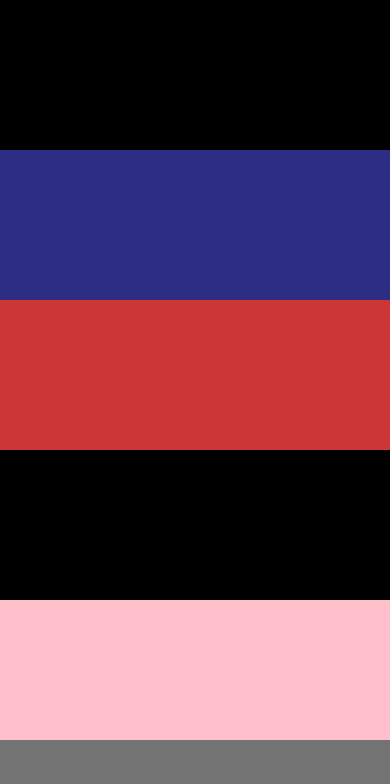
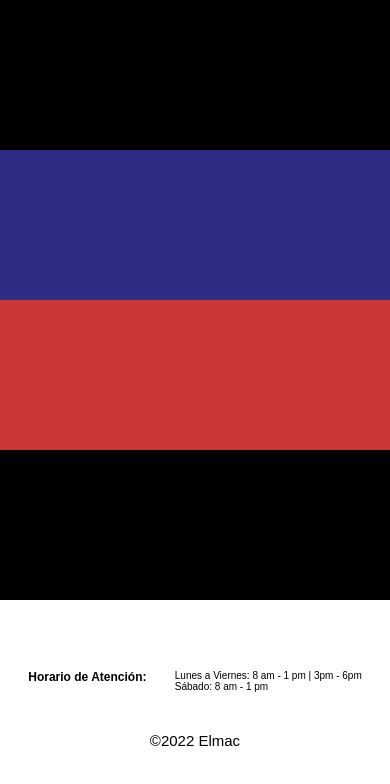
Before and after one commit to EnriqueArana/Elmac, a plain HTML site: page contacto.html in a window 390 px wide. Drawn offline with Linux system fonts and the light colour scheme.

Commit message:
Footer en vista mobile, tablet y desktop de la página contacto

```diff
--- a/contacto.html
+++ b/contacto.html
@@ -32,7 +32,14 @@
             </section>
         </main>
         <footer class="pie">
-
+            <section class="pie__direccion">
+                <h3 class="pie__direccion-titulo">Horario de Atención:</h3>
+                <article class="pie__direccion-textos">
+                    <p class="pie__direccion-texto1">Lunes a Viernes:   8 am - 1 pm   |   3pm - 6pm</p>
+                    <p class="pie__direccion-texto2">Sábado: 8 am - 1 pm</p>
+                </article>
+            </section>
+            <p class="pie__empresa">&copy;2022 Elmac</p>
         </footer>
     </body>
 </html>
--- a/css/contacto_desktop.css
+++ b/css/contacto_desktop.css
@@ -20,12 +20,12 @@
 
 .principal__mision{
     order: 2;
-    height: 70rem;
+    height: 48rem;
 }
 
 .principal__vision{
     order: 3;
-    height: 70rem;
+    height: 48rem;
 }
 
 .principal__redes{
@@ -38,3 +38,23 @@
     width: 2rem;
     order: 4;
 }
+
+.pie__direccion{
+    padding: 0rem 0rem;
+}
+
+.pie__direccion-titulo{
+    font-size: 1.3rem;
+    margin-top: 5rem;
+    padding-left: 10rem;
+}
+.pie__direccion-textos{
+    font-size: 1.2rem;
+    margin-top: 5rem;
+
+}
+.pie__empresa{
+    font-size: 1.9rem;
+    margin-top: 7rem;
+    justify-content: center;
+}
--- a/css/contacto_mobile.css
+++ b/css/contacto_mobile.css
@@ -32,11 +32,23 @@ html{
 
 .principal{
     background-color: white;
-    height: 59rem;
+    height: 48rem;
 }
 
 .pie{
-    background-color: var(--plomo);
+    height: 3rem;
+    text-align: center;
+    margin-top: 2rem;
+    padding-top: 2rem;
+    font-family: sans-serif;
+    font-size: 1.5rem;
+}
+
+.pie__direccion{
+    display: flex;
+    flex-wrap: wrap;
+    justify-content: space-evenly;
+    font-size: 1rem;
 }
 
 .principal__mision{
@@ -52,6 +64,24 @@ html{
 .principal__redes{
     background-color: var(--negro);
 }
-.principal__direccion{
-    background-color: pink;
+
+.pie__direccion-titulo{
+    order: 1;
+    font-size: 1.2rem;
 }
+.pie__direccion-textos{
+    display: block;
+    order: 2;
+    font-size: 1rem;
+}
+
+.pie__empresa{
+    margin-top: 4rem;
+}
+
+.pie__direccion-texto1{
+    text-align: left;
+}
+.pie__direccion-texto2{
+    text-align: left;
+}
--- a/css/contacto_tablet.css
+++ b/css/contacto_tablet.css
@@ -0,0 +1,10 @@
+.pie__direccion-titulo{
+    font-size: 1.5rem;
+    padding-right: 10rem;
+}
+.pie__direccion-textos{
+    font-size: 1.4rem;
+}
+.pie__empresa{
+    font-size: 1.7rem;
+}
```
